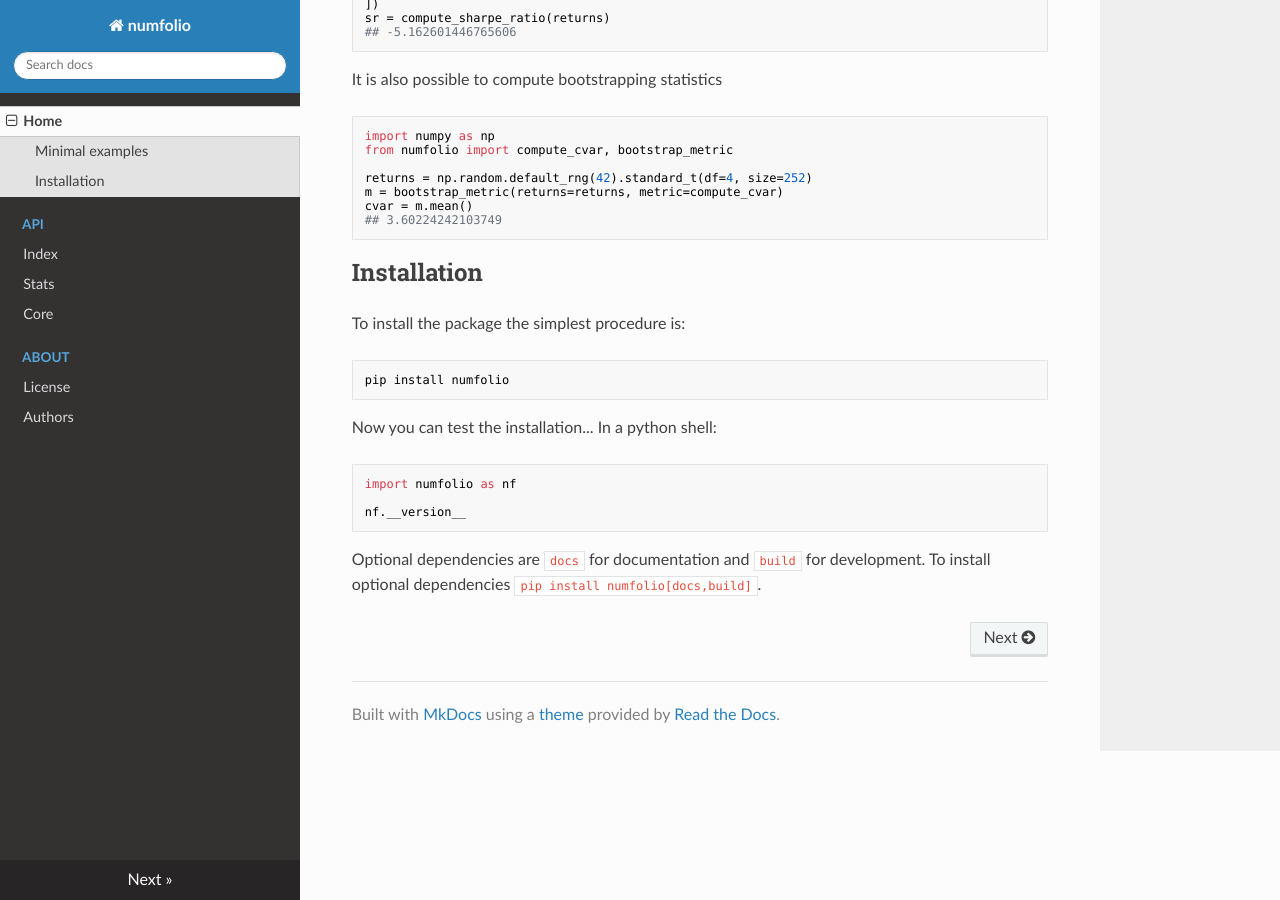
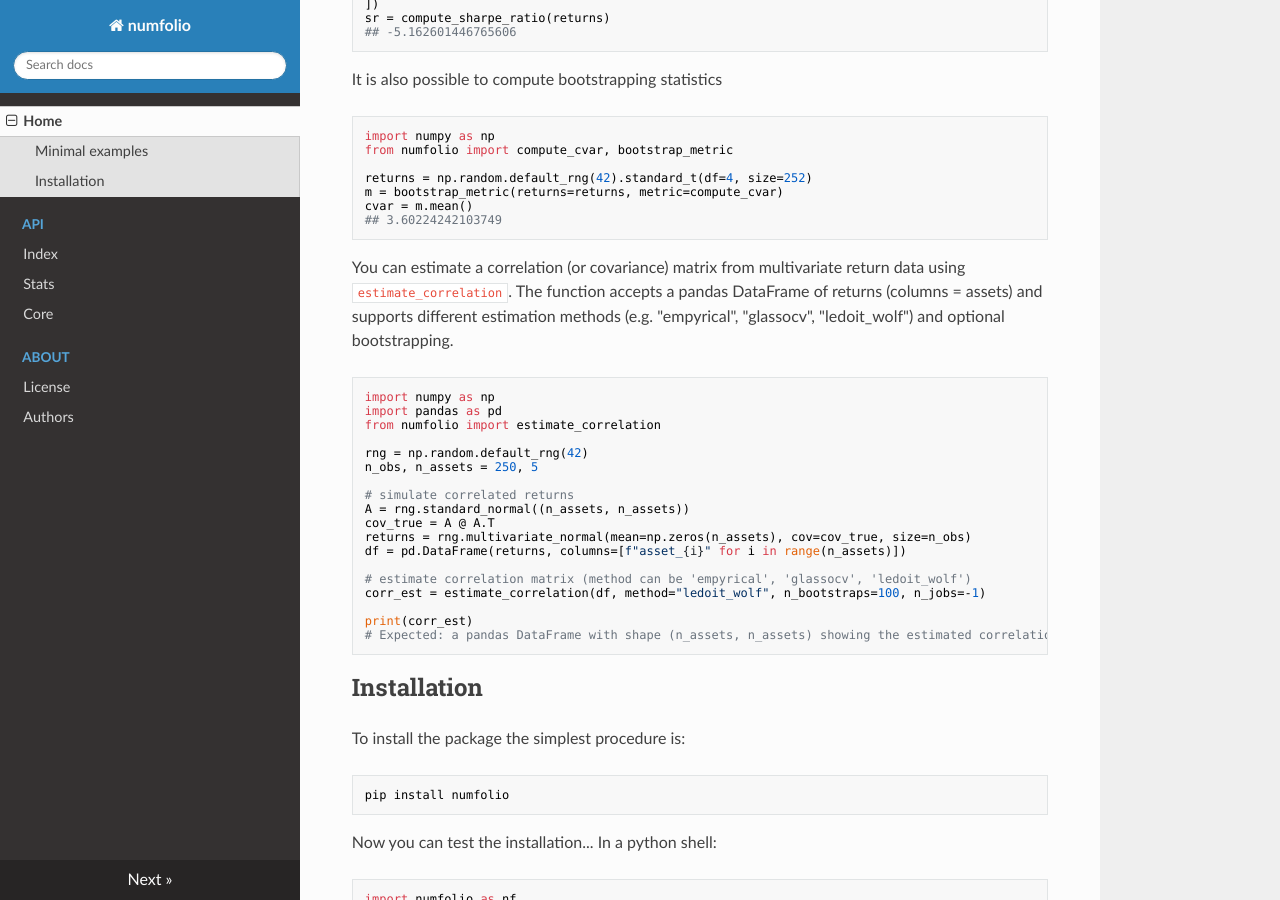
Before and after one commit to agdiiura/numfolio, an MkDocs documentation site: the page built from docs/docs/index.md, in a window 1280 px wide and 900 px high, scrolled down 412 px. Built offline with MkDocs 1.6.1, drawn with Linux system fonts in a browser that asks for light colours; nearby versions of some CDN libraries.

Commit message:
new features in benchmark suite and docs improvedì

````diff
--- a/docs/docs/index.md
+++ b/docs/docs/index.md
@@ -29,6 +29,31 @@ cvar = m.mean()
 ## 3.60224242103749
 ```
 
+You can estimate a correlation (or covariance) matrix from multivariate return data using `estimate_correlation`.
+The function accepts a pandas DataFrame of returns (columns = assets) and supports different estimation methods
+(e.g. "empyrical", "glassocv", "ledoit_wolf") and optional bootstrapping.
+
+```python
+import numpy as np
+import pandas as pd
+from numfolio import estimate_correlation
+
+rng = np.random.default_rng(42)
+n_obs, n_assets = 250, 5
+
+# simulate correlated returns
+A = rng.standard_normal((n_assets, n_assets))
+cov_true = A @ A.T
+returns = rng.multivariate_normal(mean=np.zeros(n_assets), cov=cov_true, size=n_obs)
+df = pd.DataFrame(returns, columns=[f"asset_{i}" for i in range(n_assets)])
+
+# estimate correlation matrix (method can be 'empyrical', 'glassocv', 'ledoit_wolf')
+corr_est = estimate_correlation(df, method="ledoit_wolf", n_bootstraps=100, n_jobs=-1)
+
+print(corr_est)
+# Expected: a pandas DataFrame with shape (n_assets, n_assets) showing the estimated correlations
+```
+
 
 ## Installation
 
````
Also changed, not shown: 2 other files.
